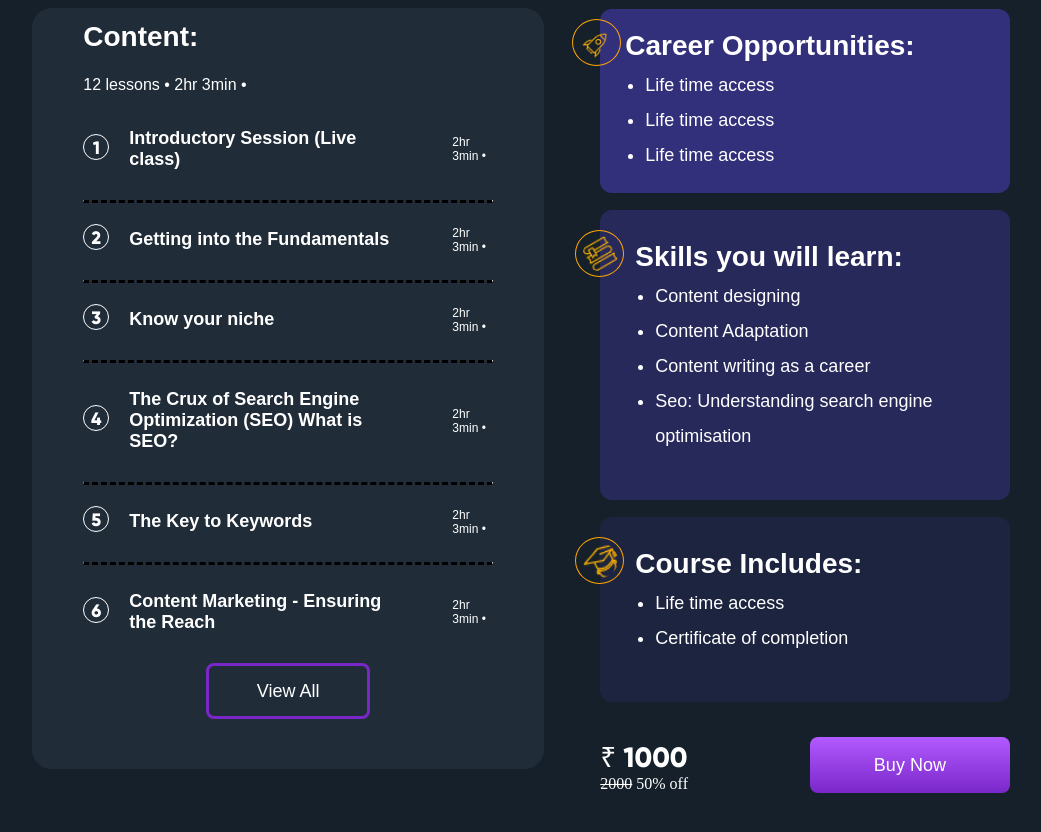
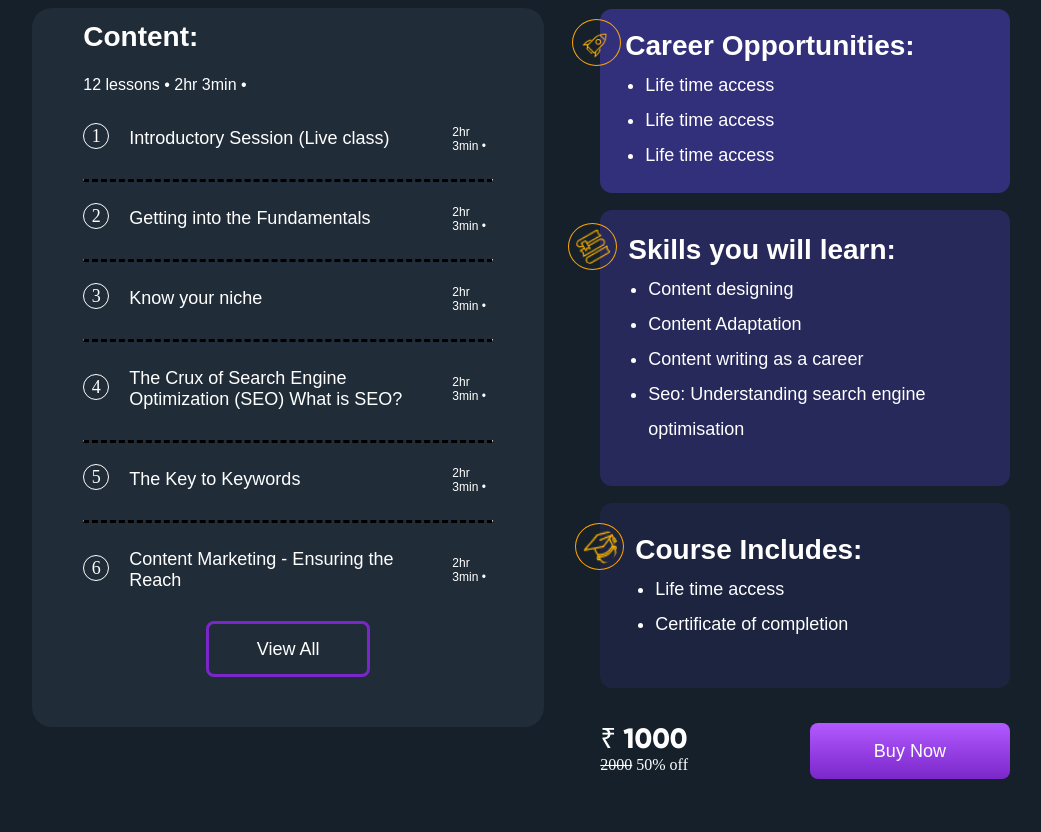
Before and after one commit to SANDLINI/assignment, a React (Vite) app: page / in a window 1280 px wide. Shown: the part 760-1592 px from the top of the page, without its empty margins (119-1160 px from the left). Built offline with nearby package versions, Linux system fonts and the light colour scheme.

Commit message:
final commit

```diff
--- a/src/components/Header/Header.module.css
+++ b/src/components/Header/Header.module.css
@@ -49,8 +49,8 @@
 
 .headerSvg {
   position: relative;
-  top: -35px;
-  left: 110px;
+  top: -37px;
+  left: 116px;
   width: 25px;
 }
 
--- a/src/components/LowerSection/LowerSection.module.css
+++ b/src/components/LowerSection/LowerSection.module.css
@@ -1,3 +1,4 @@
+
 .lowerSection {
   display: flex;
   flex-wrap: wrap;
@@ -45,8 +46,8 @@
   margin-bottom: 5px;
   color: white;
   border: 1px solid white;
-  font-weight: bolder;
-  font-family: "Gilroy-ExtraBold";
+  /* font-weight: bolder; */
+  font-family: "Gilroy-Light";
 }
 
 .time {
@@ -56,7 +57,7 @@
 .agenda {
   font-size: 20px;
   max-width: 350px;
-  font-weight: bolder;
+  font-family: 'Gilroy-Light', sans-serif;;
 }
 
 .line {
@@ -100,6 +101,7 @@ li {
   border-radius: 12px;
   padding-top: -10px;
   margin-top: 10px;
+  padding-bottom: -2px;
 }
 
 .image {
@@ -126,13 +128,15 @@ li {
   margin-top: -30px;
   margin-bottom: -10px;
   padding-left: 25px;
+  padding-bottom: -10px;
 }
 
 .box_2 {
   background-color: #27295b;
   margin: 17px auto;
-  padding: 10px;
+  padding: 3px;
   border-radius: 12px;
+
 }
 
 .box_3 {
@@ -161,6 +165,7 @@ li {
   flex-direction: column;
   justify-content: center;
   height: 10px;
+  margin-top: -10px;
 }
 
 .cross {
--- a/src/index.css
+++ b/src/index.css
@@ -24,7 +24,7 @@ li {
 
 h1 {
   font-size: 28px;
-   font-family: 'Gilroy-Bold', sans-serif;
+   font-family: 'Gilroy-Light', sans-serif;
 }
 
 h3 {
```
